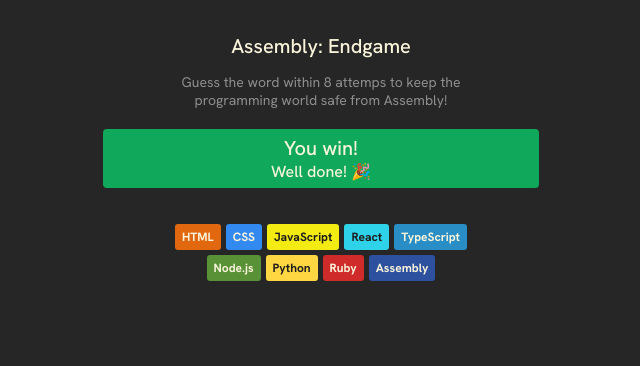
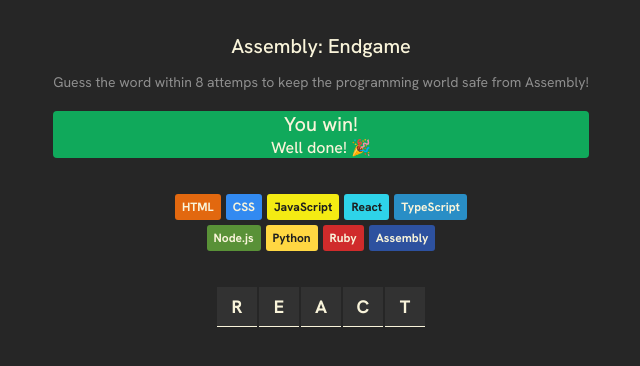
Before and after one commit to laporejero/assembly-endgame-project, a React (Vite) app: page / in a window 1280 px wide. Shown: the top 366 px of the page, without its empty margins (319-959 px from the left). Built offline with nearby package versions, Linux system fonts and the light colour scheme.

Commit message:
added state and the Word section

```diff
--- a/src/App.jsx
+++ b/src/App.jsx
@@ -5,6 +5,19 @@
 import './App.css'
 
 function App() {
+  /**
+   * Goal: Build out the main parts of our app
+   *
+   * Challenge:
+   * 1. Save a "currentWord" in state. Initialize as "react".
+   * 2. Map over the letters of the word (you'll need to turn
+   *    the string into an array of letters first) and display
+   *    each one as a <span>. Capitalize the letters when
+   *    displaying them.
+   * 3. Style to look like the design. You can get the underline
+   *    effect on the box using `border-bottom`.
+   */
+  const [currentWord, setCurrentWord] = useState("react")
 
   const languageElements = languages.map((lang) => {
     return (
@@ -18,6 +31,9 @@
     )
   })
 
+  const letterElements = currentWord.split("").map((letter, index) => (
+      <span key={index} className='box'>{letter.toUpperCase()}</span>
+  ))
 
   return (
     <>
@@ -26,6 +42,9 @@
       <div className='language-chips-container'>
         {languageElements}
       </div>
+      <section className='word'>
+        {letterElements}
+      </section>
     </>
   )
 }
--- a/src/index.css
+++ b/src/index.css
@@ -16,8 +16,6 @@
 /* ------- HEADER ------- */
 header {
   text-align: center;
-  width: 352px;
-  margin: auto;
 }
 
 header > h1 {
@@ -32,15 +30,14 @@
     margin-bottom: 20px;
 }
 
-/* ------- GAME STATUS ------- */
+/* ------- GAME STATUS SECTION ------- */
 .game-status {
   background-color: #10A95B;
-  border-radius: 4px;
-  padding: 6px 0;
   display: flex;
   flex-direction: column;
   align-items: center;
-  justify-content: center;
+  color: #F9F4DA;
+  border-radius: 4px;
 }
 
 .game-status > h2 {
@@ -49,6 +46,7 @@
 }
 
 .game-tatus > p {
+  margin: 5px;
   font-size: 16px;
 }
 
@@ -59,15 +57,16 @@
   margin: 0;
 }
 
-/* ------- LANGUAGE ------- */
+/* ------- LANGUAGES SECTION ------- */
 .language-chips-container {
   max-width: 350px;
-  margin: 36px 43px;
+  margin: 36px auto;
   display: flex;
   flex-wrap: wrap;
   align-items: center;
   justify-content: center;
   gap: 5px;
+  margin-bottom: 36px;
 }
 
 .language-chip {
@@ -76,3 +75,24 @@
   font-weight: 700;
   border-radius: 3px;
 }
+
+/* ------- WORD SECTION ------- */
+section.word {
+  display: flex;
+  align-content: center;
+  justify-content: center;
+  gap: 2px;
+}
+
+.box {
+  height: 40px;
+  width: 40px;
+  display: flex;
+  align-items: center;
+  justify-content: center;
+  background-color: #323232;
+  border-bottom: 1px solid #F9F4DA;
+  color: #F9F4DA;
+  font-weight: 700;
+  font-size: 18px;
+}
```
